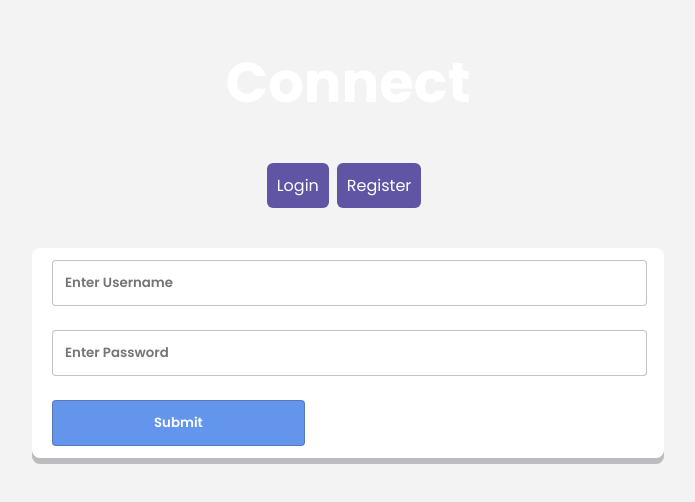
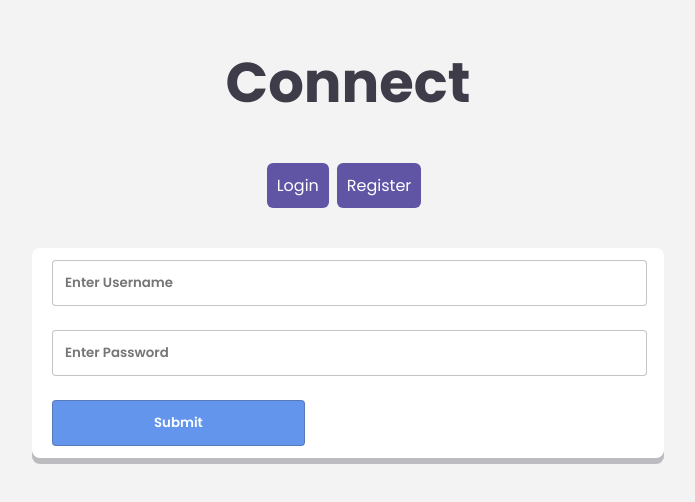
Before and after one commit to anubhav06/connect, a React (Create React App) app in the folder frontend/: page /login in a window 1280 px wide. Shown: the top 502 px of the page, without its empty margins (292-987 px from the left). Built offline with nearby package versions, Linux system fonts and the light colour scheme.

Commit message:
fix design issues

```diff
--- a/frontend/src/components/Header.css
+++ b/frontend/src/components/Header.css
@@ -10,6 +10,7 @@
   text-align: center;
   font-family: var(--poppins);
   font-size: 56px;
+  color: var(--darkBlue);
 }
 
 .links {
--- a/frontend/src/components/Header.js
+++ b/frontend/src/components/Header.js
@@ -8,11 +8,7 @@ const Header = () => {
   let { user, logoutUser } = useContext(AuthContext);
   return (
     <div className="header">
-      {!user && (
-        <h1 className="logo">
-          <Link to="/">Connect</Link>
-        </h1>
-      )}
+      {!user && <h1 className="logo">Connect</h1>}
 
       <div className="links">
         {/* <span> | </span> */}
--- a/frontend/src/pages/HomePage.js
+++ b/frontend/src/pages/HomePage.js
@@ -172,7 +172,7 @@ const HomePage = () => {
               setShowFileUpload(false);
             }}
           >
-            Create Rooms
+            Rooms
           </button>
           <button
             className="btn-sidebar"
@@ -192,7 +192,7 @@ const HomePage = () => {
               setShowFileUpload(false);
             }}
           >
-            Use Symbal
+            Use Symbl
           </button>
         </div>
       </div>
```
